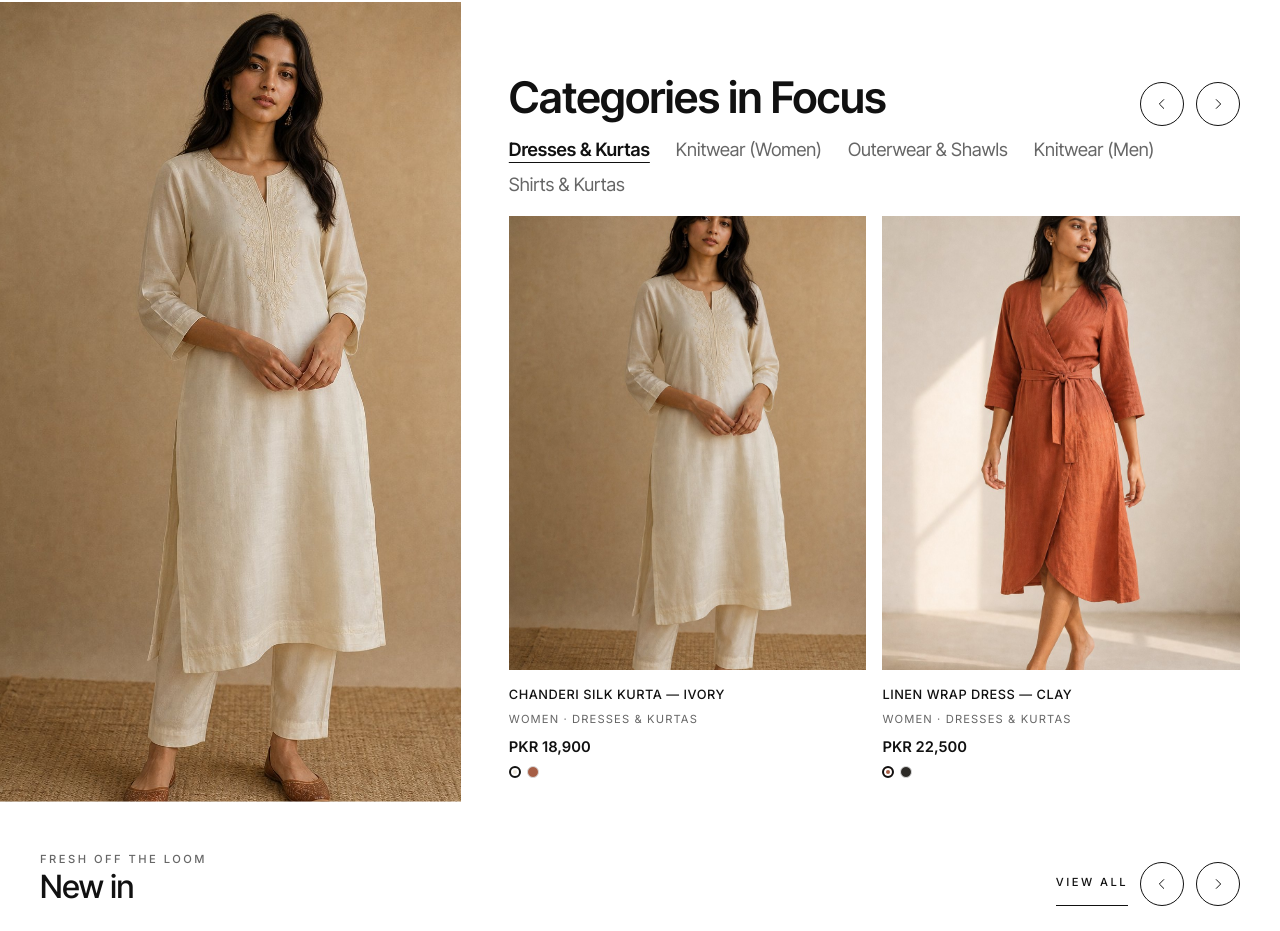
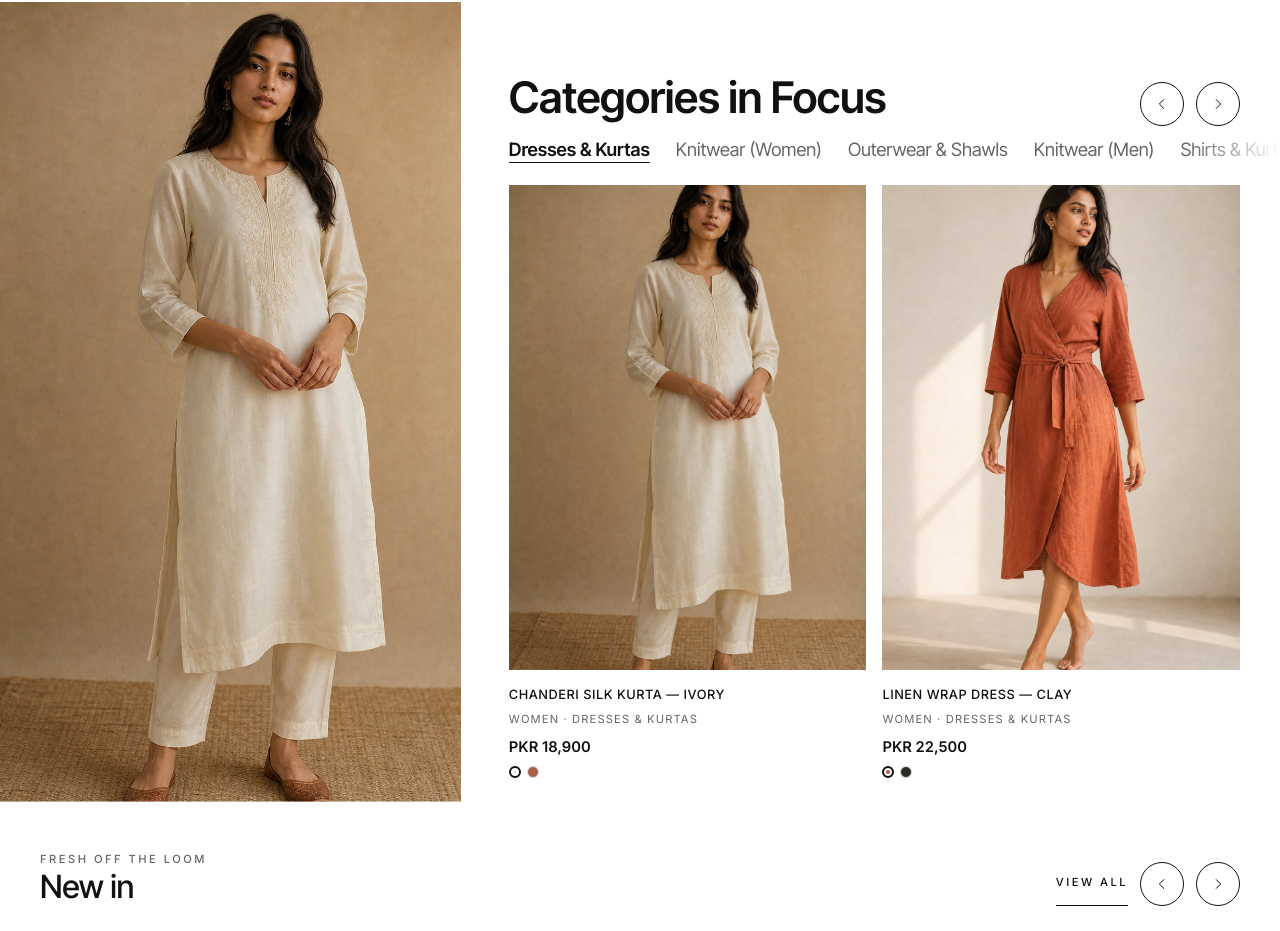
Before and after one commit to Malik-Soban-dev/AASRA, an Astro site: page / in a window 1280 px wide. Shown: the part 3566-4497 px from the top of the page. Built offline with nearby package versions, Linux system fonts and the light colour scheme; Astro itself is replaced by a stand-in of ours.

Commit message:
Home: Categories in Focus names on one line, scroll sideways (no second row)
Co-authored-by: arena-agent <297053741+arena-agent@users.noreply.github.com>

```diff
--- a/src/pages/index.astro
+++ b/src/pages/index.astro
@@ -142,6 +142,10 @@ const focusGroups = ['women', 'men'].flatMap((gender) =>
   </section>
 
   <script>
+    // Fade the right edge of the category names only while there are more names to scroll to.
+    const focusList = document.querySelector('.as-focus-list ul');
+    const markOverflow = () => focusList?.classList.toggle('is-overflow', focusList.scrollWidth - focusList.clientWidth > 4 && focusList.scrollLeft < focusList.scrollWidth - focusList.clientWidth - 4);
+    if (focusList) { markOverflow(); focusList.addEventListener('scroll', markOverflow, { passive: true }); window.addEventListener('resize', markOverflow); }
     document.querySelectorAll('[data-focus]').forEach((btn) => {
       btn.addEventListener('click', () => {
         const key = btn.dataset.focus;
--- a/src/styles/store.css
+++ b/src/styles/store.css
@@ -910,7 +910,11 @@ main:has(> .as-home-hero) { overflow-x: clip; }
 .as-focus-nav { position: absolute; top: 80px; right: var(--as-gutter); display: flex; gap: var(--as-s3); }
 .as-focus-title { font-family: var(--as-display); font-size: clamp(2.2rem, 3.4vw, 2.9rem); font-weight: 600; letter-spacing: -0.01em; line-height: 1.1; margin: 0 0 var(--as-s3); }
 [hidden] { display: none !important; }
-.as-focus-list ul { list-style: none; margin: 0; padding: 0; display: flex; flex-direction: row; flex-wrap: wrap; gap: 4px 26px; }
+/* Category names stay on one line and scroll sideways, so the list never adds a second row. */
+.as-focus-list ul { list-style: none; margin: 0; padding: 0; display: flex; flex-direction: row; flex-wrap: nowrap; gap: 4px 26px; overflow-x: auto; scrollbar-width: none; padding-bottom: 4px; }
+.as-focus-list ul::-webkit-scrollbar { display: none; }
+.as-focus-list ul.is-overflow { -webkit-mask-image: linear-gradient(90deg, #000 88%, transparent); mask-image: linear-gradient(90deg, #000 88%, transparent); }
+.as-focus-list .as-focus-link { white-space: nowrap; flex: none; }
 .as-focus-link {
   background: none; border: 0; padding: 0; cursor: pointer; text-align: left;
   font-family: var(--as-display); font-size: 1.15rem; color: #666666;
```
